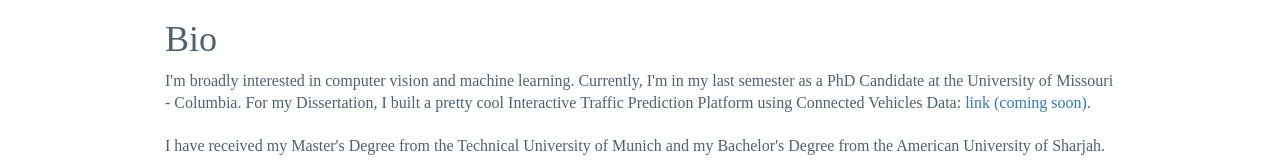
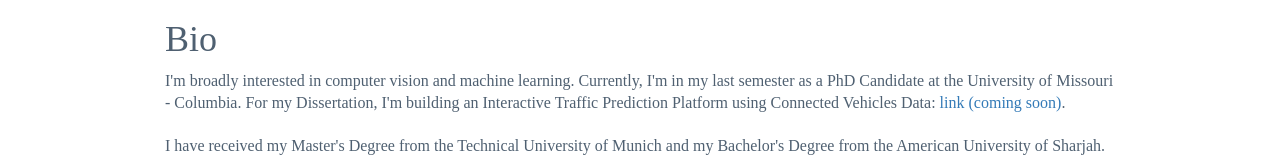
Before and after one commit to magedshoman7/website, a plain HTML site: page index.html in a window 1280 px wide. Shown: the part 300-465 px from the top of the page. Drawn offline with Linux system fonts and the light colour scheme.

Commit message:
Update index.html

```diff
--- a/index.html
+++ b/index.html
@@ -109,7 +109,7 @@
           <h1>Bio</h1>
           <div class='vspace'>
             I'm broadly interested in computer vision and machine learning. Currently, I'm in my last
-            semester as a PhD Candidate at the University of Missouri - Columbia. For my Dissertation, I built a pretty cool Interactive Traffic Prediction Platform using Connected Vehicles Data:
+            semester as a PhD Candidate at the University of Missouri - Columbia. For my Dissertation, I'm building an Interactive Traffic Prediction Platform using Connected Vehicles Data:
             <a href="" target='_blank'> link (coming soon)</a>.
           </div>
           <div class='vspace'>
```
